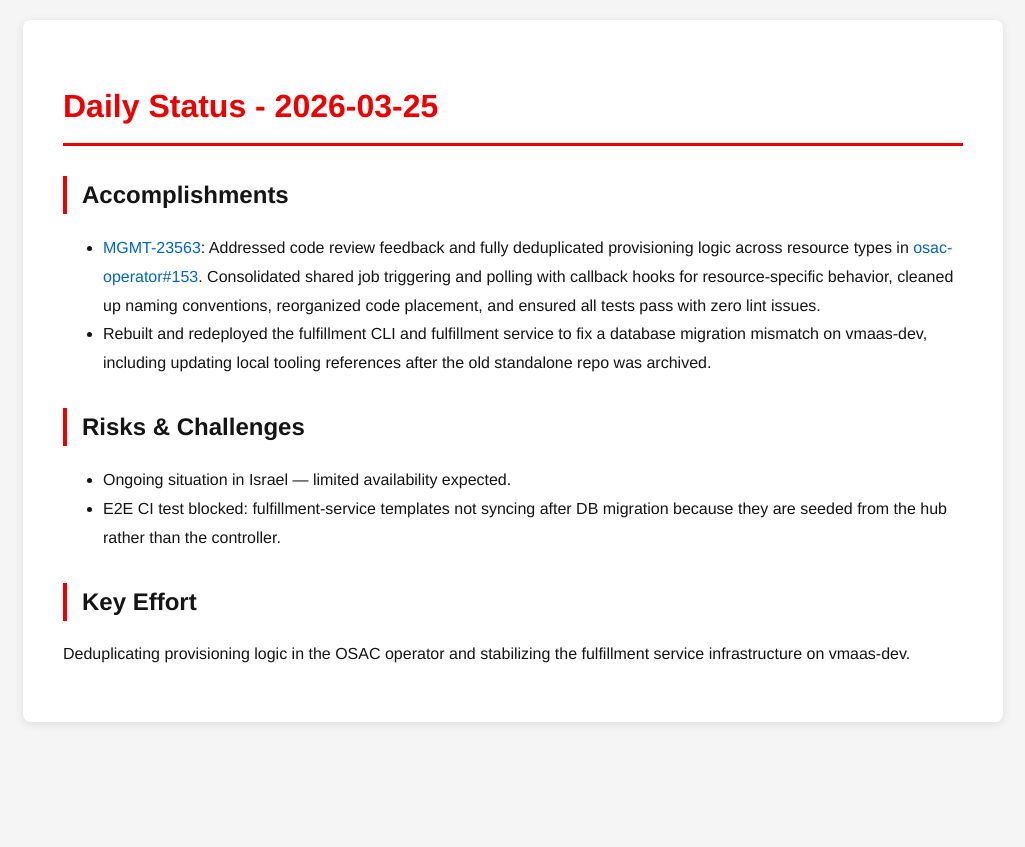
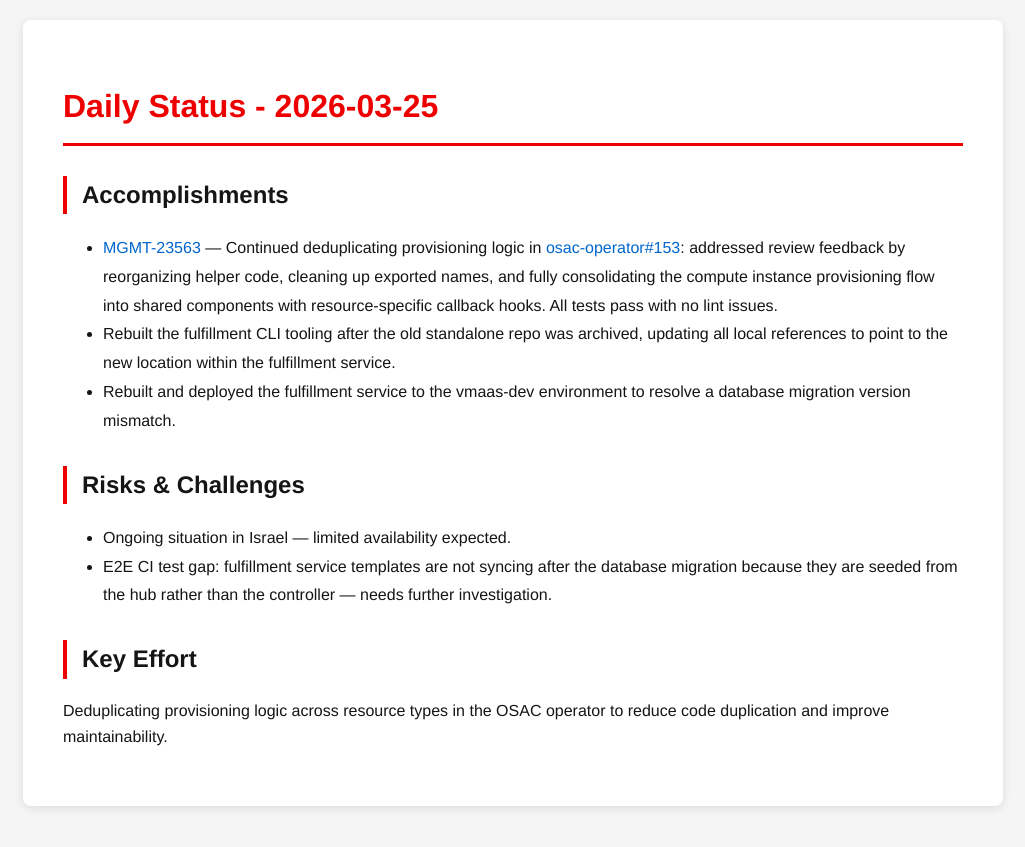
Before and after one commit to tzvatot/daily-status, a Jekyll site: the page built from 2026-03-25.md, in a window 1280 px wide. Shown: the top 847 px of the page, without its empty margins (127-1152 px from the left). Built offline with Jekyll 4.4.1, drawn with Linux system fonts in a browser that asks for light colours.

Commit message:
Daily status update - 2026-03-25

```diff
--- a/2026-03-25.md
+++ b/2026-03-25.md
@@ -7,12 +7,13 @@ date: 2026-03-25
 # Daily Status - 2026-03-25
 
 ## Accomplishments
-- [MGMT-23563](https://issues.redhat.com/browse/MGMT-23563): Addressed code review feedback and fully deduplicated provisioning logic across resource types in [osac-operator#153](https://github.com/osac-project/osac-operator/pull/153). Consolidated shared job triggering and polling with callback hooks for resource-specific behavior, cleaned up naming conventions, reorganized code placement, and ensured all tests pass with zero lint issues.
-- Rebuilt and redeployed the fulfillment CLI and fulfillment service to fix a database migration mismatch on vmaas-dev, including updating local tooling references after the old standalone repo was archived.
+- [MGMT-23563](https://issues.redhat.com/browse/MGMT-23563) — Continued deduplicating provisioning logic in [osac-operator#153](https://github.com/osac-project/osac-operator/pull/153): addressed review feedback by reorganizing helper code, cleaning up exported names, and fully consolidating the compute instance provisioning flow into shared components with resource-specific callback hooks. All tests pass with no lint issues.
+- Rebuilt the fulfillment CLI tooling after the old standalone repo was archived, updating all local references to point to the new location within the fulfillment service.
+- Rebuilt and deployed the fulfillment service to the vmaas-dev environment to resolve a database migration version mismatch.
 
 ## Risks & Challenges
 - Ongoing situation in Israel — limited availability expected.
-- E2E CI test blocked: fulfillment-service templates not syncing after DB migration because they are seeded from the hub rather than the controller.
+- E2E CI test gap: fulfillment service templates are not syncing after the database migration because they are seeded from the hub rather than the controller — needs further investigation.
 
 ## Key Effort
-Deduplicating provisioning logic in the OSAC operator and stabilizing the fulfillment service infrastructure on vmaas-dev.
+Deduplicating provisioning logic across resource types in the OSAC operator to reduce code duplication and improve maintainability.
```
